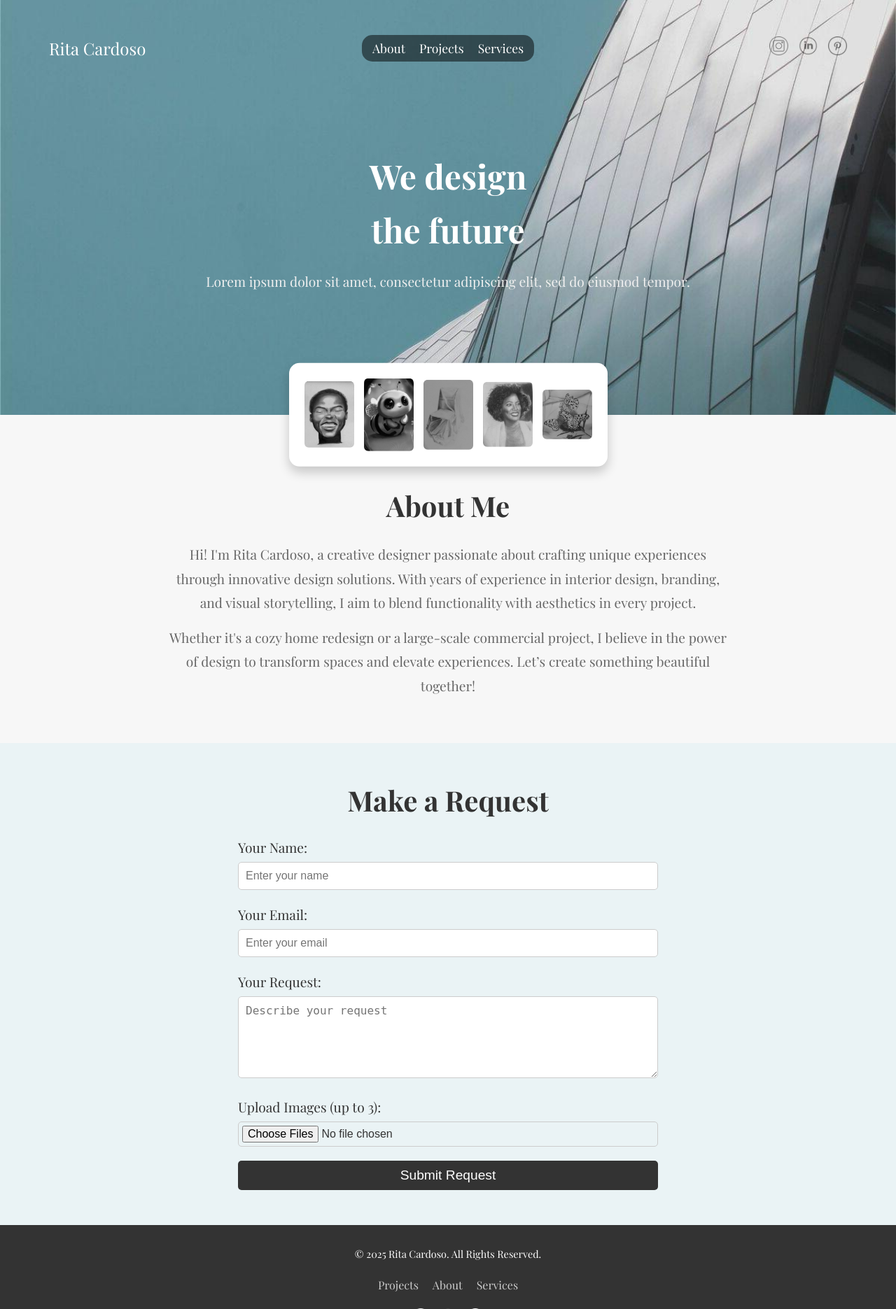
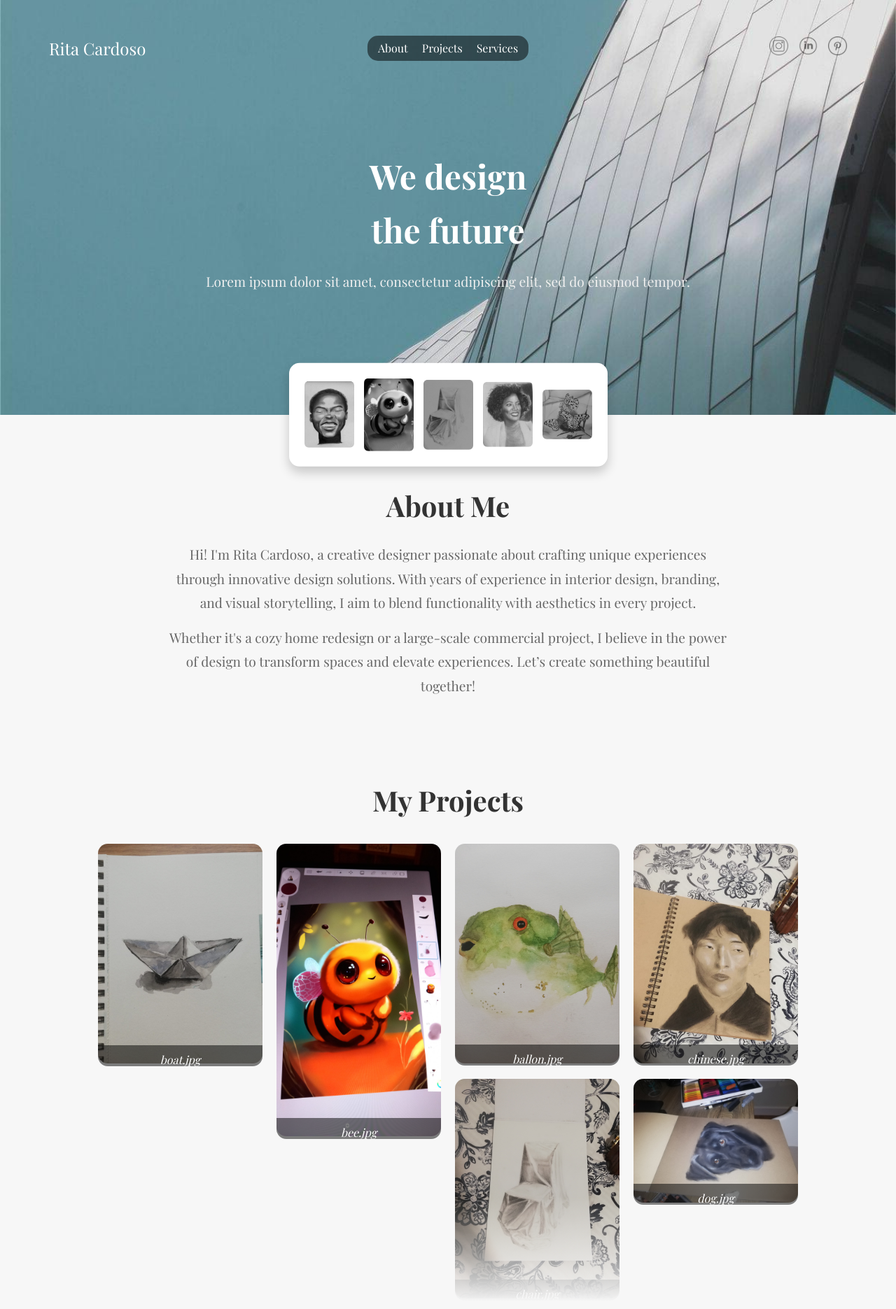
Before and after one commit to artiomgusanu/architecPortfolio, a PHP site: page /home.php in a window 1280 px wide. Shown: the top 1871 px of the page at 70% size. Run offline with PHP 8.4, Linux system fonts and the light colour scheme.

Commit message:
pinterest

```diff
--- a/home.php
+++ b/home.php
@@ -1,13 +1,16 @@
 <!DOCTYPE html>
 <html lang="en">
+
 <head>
     <meta charset="UTF-8">
     <meta name="viewport" content="width=device-width, initial-scale=1.0">
     <title>Rita Cardoso</title>
     <link rel="stylesheet" href="./styles/home.css">
     <link rel="icon" type="image/png" href="./images/logo/logoRC.png">
-    <link href="https://fonts.googleapis.com/css2?family=Playfair+Display:wght@400;500;700&display=swap" rel="stylesheet">
+    <link href="https://fonts.googleapis.com/css2?family=Playfair+Display:wght@400;500;700&display=swap"
+        rel="stylesheet">
 </head>
+
 <body>
     <header class="hero">
         <nav class="navbar">
@@ -61,6 +64,53 @@
         </div>
     </section>
 
+    <section class="projects-section" id="projects">
+        <h2>My Projects</h2>
+        <div class="projects">
+            <div class="project-item">
+                <figure>
+                    <img src="./images/pinterest/boat.jpg" alt="Project 1">
+                    <figcaption>boat.jpg</figcaption>
+                </figure>
+            </div>
+            <div class="project-item">
+                <figure>
+                    <img src="./images/pinterest/bee.jpg" alt="Project 2">
+                    <figcaption>bee.jpg</figcaption>
+                </figure>
+            </div>
+            <div class="project-item">
+                <figure>
+                    <img src="./images/pinterest/ballon.jpg" alt="Project 3">
+                    <figcaption>ballon.jpg</figcaption>
+                </figure>
+            </div>
+            <div class="project-item">
+                <figure>
+                    <img src="./images/pinterest/chair.jpg" alt="Project 4">
+                    <figcaption>chair.jpg</figcaption>
+                </figure>
+            </div>
+            <div class="project-item">
+                <figure>
+                    <img src="./images/pinterest/chinese.jpg" alt="Project 5">
+                    <figcaption>chinese.jpg</figcaption>
+                </figure>
+            </div>
+            <div class="project-item">
+                <figure>
+                    <img src="./images/pinterest/dog.jpg" alt="Project 6">
+                    <figcaption>dog.jpg</figcaption>
+                </figure>
+            </div>
+        </div>
+        <div class="projects-gradient"></div>
+        <div class="projects-button-container">
+            <a href="myProjects.php" class="projects-button">See All Projects</a>
+        </div>
+    </section>
+
+
     <section class="order-form" id="order-form">
         <h2>Make a Request</h2>
         <form action="order-form.php" method="POST" enctype="multipart/form-data">
@@ -88,8 +138,8 @@
         <div class="footer-content">
             <p>&copy; 2025 Rita Cardoso. All Rights Reserved.</p>
             <nav class="footer-links">
+                <a href="#about">About</a>
                 <a href="#projects">Projects</a>
-            <a href="#about">About</a>
                 <a href="#order-form">Services</a>
             </nav>
             <div class="footer-social-links">
@@ -108,4 +158,5 @@
 
 
 </body>
+
 </html>
--- a/styles/home.css
+++ b/styles/home.css
@@ -53,10 +53,18 @@ body {
 }
 
 .nav-links a {
+    display: inline-block;
+    color: white;
     text-decoration: none;
-    color: white;
-    font-size: 1.1rem;
+    font-size: 1rem;
+    transition: all 0.3s ease;
 }
+
+.nav-links a:hover {
+    color: #fff; /* Cor do texto ao passar o mouse */
+    transform: translateY(-2px); /* Movimento para cima */
+}
+
 
 /* Redes Sociais */
 .social-links {
@@ -177,6 +185,111 @@ body {
     font-size: 1.2rem;
     color: #666;
 }
+
+/* Estilo da seção */
+.projects-section {
+    text-align: center;
+    padding: 50px 20px;
+    position: relative;
+}
+
+/* Título */
+.projects-section h2 {
+    font-size: 2.5rem;
+    margin-bottom: 30px;
+    color: #333;
+}
+
+/* Galeria */
+.projects {
+    max-width: 1000px;
+    margin: 0 auto;
+    column-count: 4; /* Número de colunas */
+    column-gap: 20px; /* Espaço entre as colunas */
+}
+
+/* Estilo dos itens */
+.project-item {
+    break-inside: avoid;
+    margin-bottom: 16px;
+}
+
+.project-item figure {
+    margin: 0;
+    position: relative;
+}
+
+.project-item figcaption {
+    font-style: italic;
+    padding: 8px;
+    position: absolute;
+    background: rgba(0, 0, 0, 0.5);
+    width: 100%;
+    box-sizing: border-box;
+    bottom: 3px;
+    color: #fff;
+    height: 30px;
+    overflow: hidden;
+    text-overflow: ellipsis;
+    white-space: nowrap;
+    border-radius: 0 0 14px 14px;
+    text-align: center;
+}
+
+.project-item img {
+    width: 100%;
+    border-radius: 14px;
+}
+
+/* Degradê */
+.projects-gradient {
+    position: absolute;
+    bottom: 120px;
+    left: 0;
+    width: 100%;
+    height: 150px;
+    background: linear-gradient(to bottom, rgba(249, 249, 249, 0), #f7f7f7);
+    pointer-events: none; /* Para o degradê não interferir no botão */
+}
+
+/* Botão */
+.projects-button-container {
+    margin-top: 20px;
+}
+
+.projects-button {
+    display: inline-block;
+    padding: 12px 24px;
+    background-color: #eaf3f5;
+    color: #333;
+    text-decoration: none;
+    border-radius: 25px;
+    font-size: 1rem;
+    transition: all 0.3s ease;
+    z-index: 2;
+    box-shadow: 0px 4px 6px rgba(0, 0, 0, 0.1); /* Sombra leve */
+}
+
+.projects-button:hover {
+    background-color: #b3bec1; /* Cor mais escura ao passar o cursor */
+    box-shadow: 0px 6px 8px rgba(0, 0, 0, 0.2); /* Sombra mais intensa */
+    text-decoration: none;
+    transform: translateY(-2px); /* Leve movimento para cima */
+}
+
+/* Responsividade */
+@media screen and (max-width: 500px) {
+    .projects {
+        column-count: 3;
+    }
+}
+
+@media screen and (min-width: 501px) and (max-width: 700px) {
+    .projects {
+        column-count: 3;
+    }
+}
+
 
 /* Order Form Section */
 .order-form {
```
Lines whose indentation alone changed are shown as unchanged.
